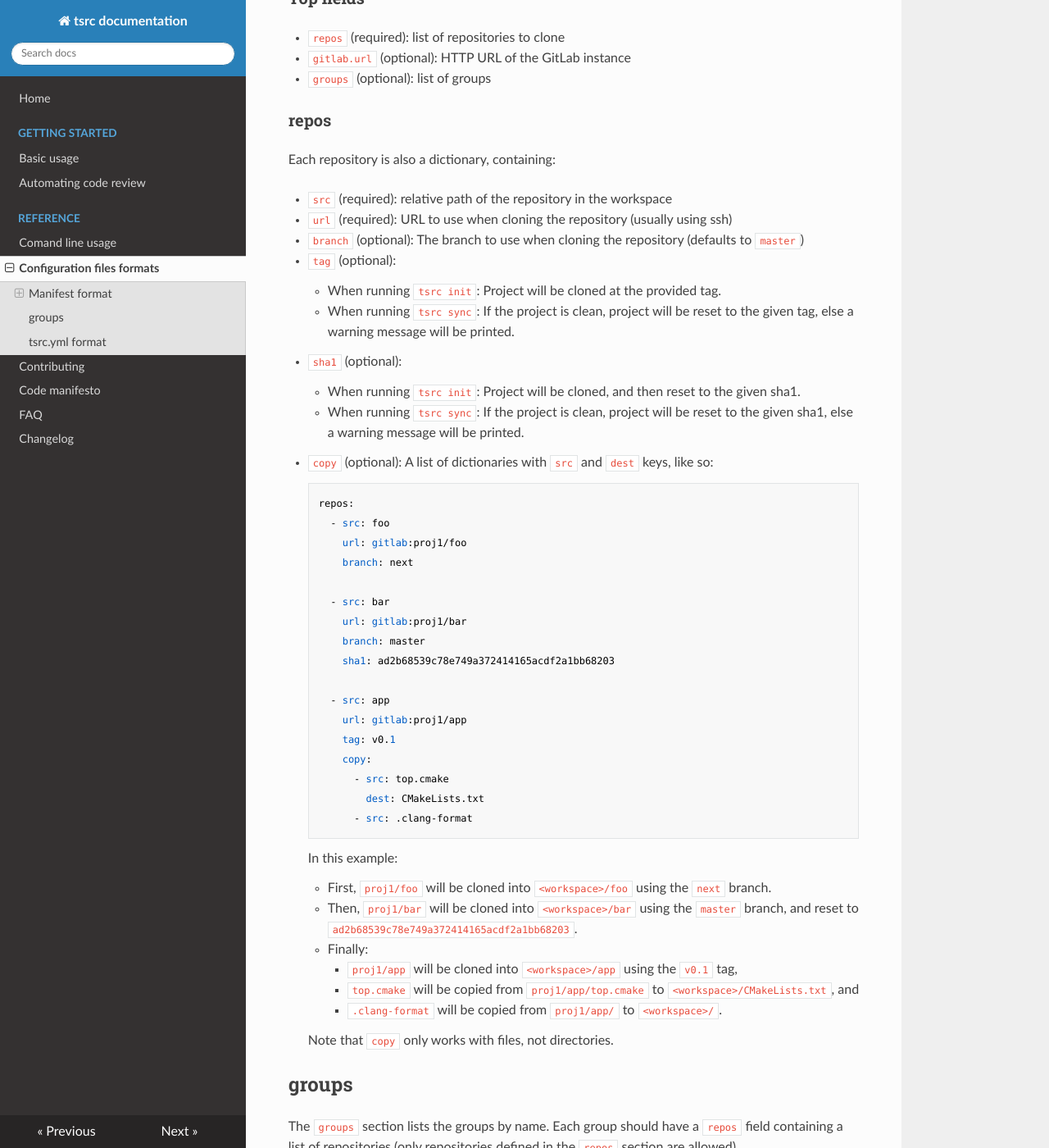
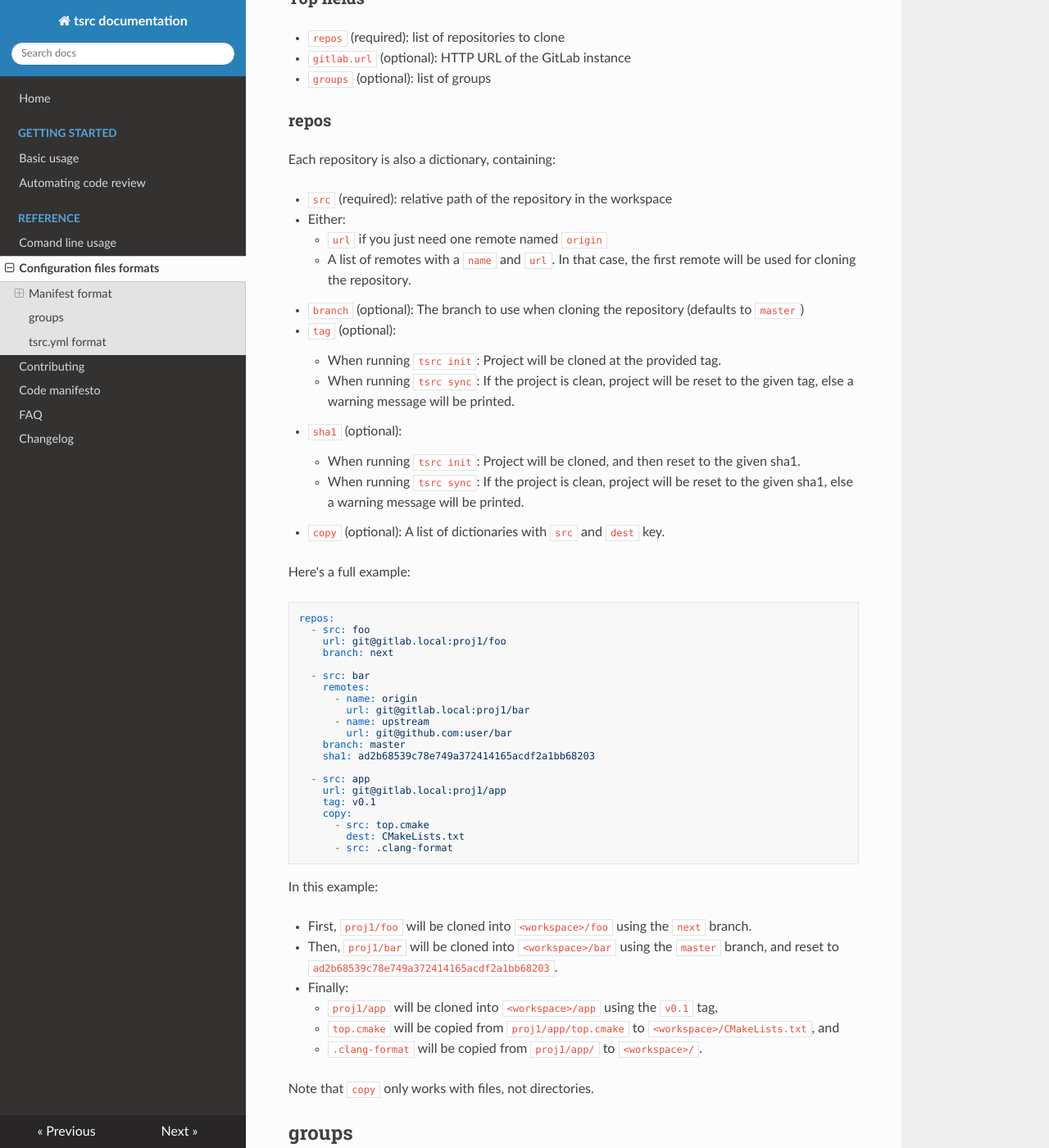
Before and after one commit to your-tools/tsrc, an MkDocs documentation site: the page built from docs/ref/formats.md, in a window 1280 px wide and 1400 px high, scrolled down 328 px. Shown: the whole window at 82% size. Built offline with MkDocs 1.6.1, drawn with Linux system fonts in a browser that asks for light colours; nearby versions of some CDN libraries.

Commit message:
Update doc about manifest format

````diff
--- a/docs/ref/formats.md
+++ b/docs/ref/formats.md
@@ -21,7 +21,10 @@ The manifest is always parsed as a dictionary.
 Each repository is also a dictionary, containing:
 
 * `src` (required): relative path of the repository in the workspace
-* `url` (required): URL to use when cloning the repository (usually using ssh)
+* Either:
+    * `url` if you just need one remote named `origin`
+    * A list of remotes with a `name` and `url`. In that case, the first remote
+      will be used for cloning the repository.
 * `branch` (optional): The branch to use when cloning the repository (defaults
   to `master`)
 * `tag` (optional):
@@ -32,36 +35,44 @@ Each repository is also a dictionary, containing:
     * When running `tsrc init`: Project will be cloned, and then reset to the given sha1.
     * When running `tsrc sync`:  If the project is clean, project will be reset
         to the given sha1, else a warning message will be printed.
-* `copy` (optional): A list of dictionaries with `src` and `dest` keys, like so:
+* `copy` (optional): A list of dictionaries with `src` and `dest` key.
 
-        repos:
-          - src: foo
-            url: gitlab:proj1/foo
-            branch: next
+Here's a full example:
 
-          - src: bar
-            url: gitlab:proj1/bar
-            branch: master
-            sha1: ad2b68539c78e749a372414165acdf2a1bb68203
+```yaml
+repos:
+  - src: foo
+    url: git@gitlab.local:proj1/foo
+    branch: next
 
-          - src: app
-            url: gitlab:proj1/app
-            tag: v0.1
-            copy:
-              - src: top.cmake
-                dest: CMakeLists.txt
-              - src: .clang-format
+  - src: bar
+    remotes:
+      - name: origin
+        url: git@gitlab.local:proj1/bar
+      - name: upstream
+        url: git@github.com:user/bar
+    branch: master
+    sha1: ad2b68539c78e749a372414165acdf2a1bb68203
 
-    In this example:
+  - src: app
+    url: git@gitlab.local:proj1/app
+    tag: v0.1
+    copy:
+      - src: top.cmake
+        dest: CMakeLists.txt
+      - src: .clang-format
+```
 
-    * First, `proj1/foo` will be cloned into `<workspace>/foo` using the `next` branch.
-    * Then, `proj1/bar` will be cloned into `<workspace>/bar` using the `master` branch, and reset to `ad2b68539c78e749a372414165acdf2a1bb68203`.
-    * Finally:
-        * `proj1/app` will be cloned into `<workspace>/app` using the `v0.1` tag,
-        * `top.cmake` will be copied from `proj1/app/top.cmake` to `<workspace>/CMakeLists.txt`, and
-        * `.clang-format` will be copied from `proj1/app/` to `<workspace>/`.
+In this example:
 
-    Note that `copy` only works with files, not directories.
+* First, `proj1/foo` will be cloned into `<workspace>/foo` using the `next` branch.
+* Then, `proj1/bar` will be cloned into `<workspace>/bar` using the `master` branch, and reset to `ad2b68539c78e749a372414165acdf2a1bb68203`.
+* Finally:
+    * `proj1/app` will be cloned into `<workspace>/app` using the `v0.1` tag,
+    * `top.cmake` will be copied from `proj1/app/top.cmake` to `<workspace>/CMakeLists.txt`, and
+    * `.clang-format` will be copied from `proj1/app/` to `<workspace>/`.
+
+Note that `copy` only works with files, not directories.
 
 ## groups
 
````
